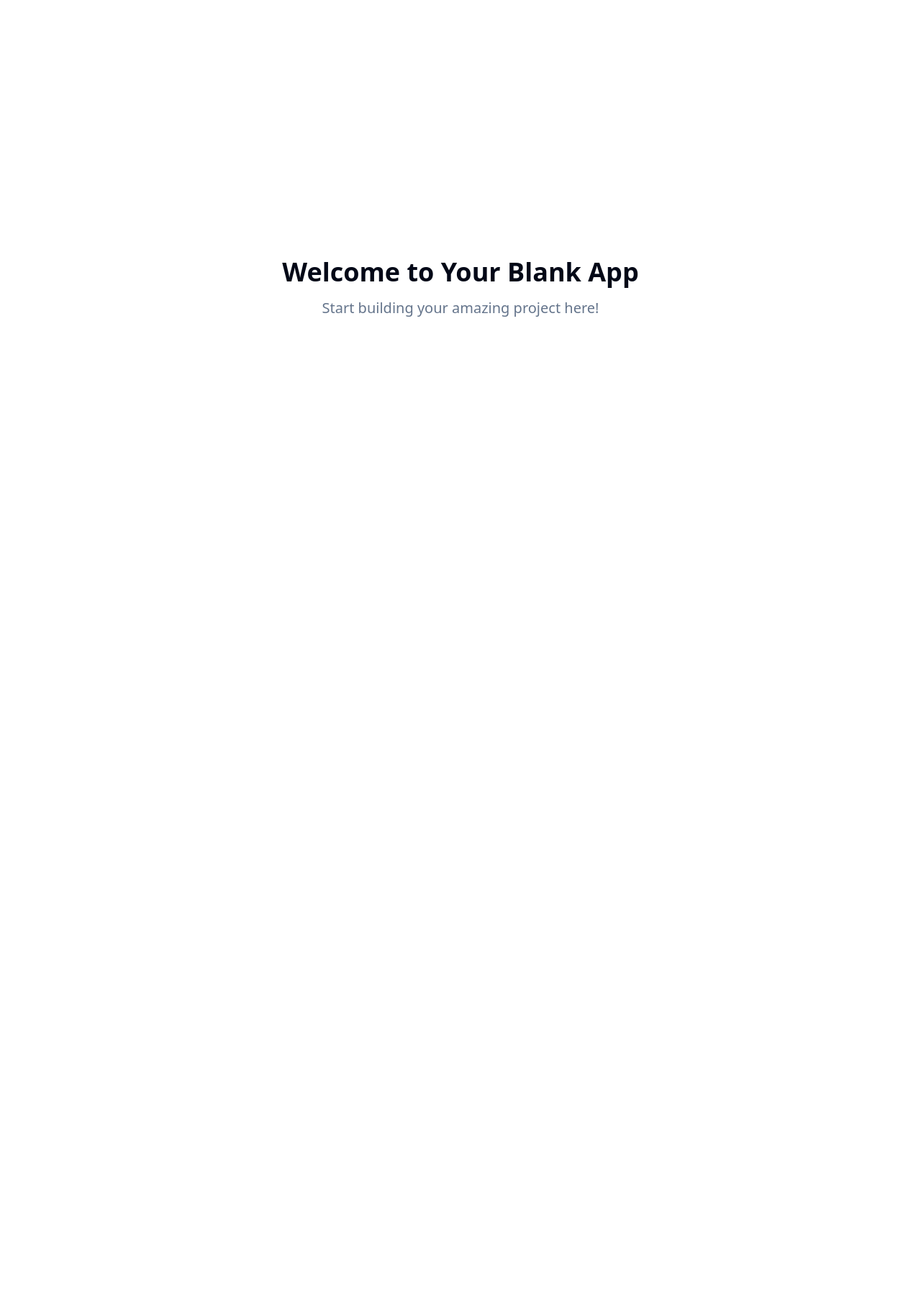
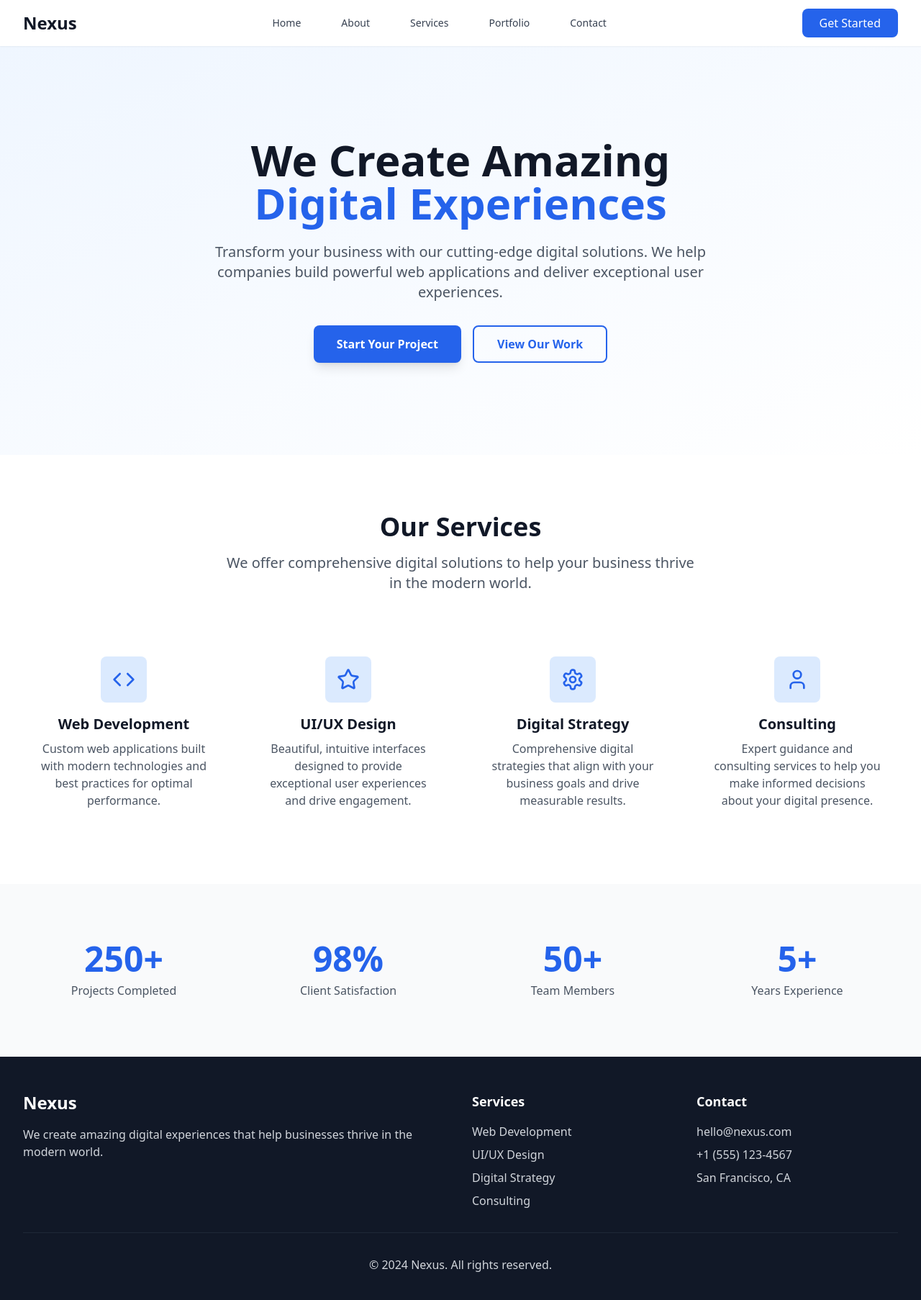
Before and after one commit to devHksingh/design-envato-dream, a React (Vite) app: page / in a window 1280 px wide. Shown: the top 1806 px of the page at 72% size. Before the commit the page ends 800 px from the top, so only its background shows below. Built offline with nearby package versions, Linux system fonts and the light colour scheme.

Commit message:
Implement website design

```diff
--- /dev/null
+++ b/src/components/Footer.tsx
@@ -0,0 +1,42 @@
+
+const Footer = () => {
+  return (
+    <footer className="bg-gray-900 text-white py-12">
+      <div className="max-w-7xl mx-auto px-4 sm:px-6 lg:px-8">
+        <div className="grid grid-cols-1 md:grid-cols-4 gap-8">
+          <div className="col-span-1 md:col-span-2">
+            <h3 className="text-2xl font-bold mb-4">Nexus</h3>
+            <p className="text-gray-300 mb-4">
+              We create amazing digital experiences that help businesses thrive in the modern world.
+            </p>
+          </div>
+
+          <div>
+            <h4 className="text-lg font-semibold mb-4">Services</h4>
+            <ul className="space-y-2 text-gray-300">
+              <li><a href="#" className="hover:text-white transition-colors">Web Development</a></li>
+              <li><a href="#" className="hover:text-white transition-colors">UI/UX Design</a></li>
+              <li><a href="#" className="hover:text-white transition-colors">Digital Strategy</a></li>
+              <li><a href="#" className="hover:text-white transition-colors">Consulting</a></li>
+            </ul>
+          </div>
+
+          <div>
+            <h4 className="text-lg font-semibold mb-4">Contact</h4>
+            <ul className="space-y-2 text-gray-300">
+              <li>hello@nexus.com</li>
+              <li>+1 (555) 123-4567</li>
+              <li>San Francisco, CA</li>
+            </ul>
+          </div>
+        </div>
+
+        <div className="border-t border-gray-800 mt-8 pt-8 text-center text-gray-300">
+          <p>&copy; 2024 Nexus. All rights reserved.</p>
+        </div>
+      </div>
+    </footer>
+  );
+};
+
+export default Footer;
--- /dev/null
+++ b/src/components/Header.tsx
@@ -0,0 +1,88 @@
+
+import { useState } from 'react';
+import { Menu, X } from 'lucide-react';
+
+const Header = () => {
+  const [isMenuOpen, setIsMenuOpen] = useState(false);
+
+  const toggleMenu = () => {
+    setIsMenuOpen(!isMenuOpen);
+  };
+
+  return (
+    <header className="bg-white shadow-sm sticky top-0 z-50">
+      <div className="max-w-7xl mx-auto px-4 sm:px-6 lg:px-8">
+        <div className="flex justify-between items-center h-16">
+          {/* Logo */}
+          <div className="flex-shrink-0">
+            <h1 className="text-2xl font-bold text-gray-900">Nexus</h1>
+          </div>
+
+          {/* Desktop Navigation */}
+          <nav className="hidden md:flex space-x-8">
+            <a href="#" className="text-gray-700 hover:text-blue-600 px-3 py-2 text-sm font-medium transition-colors">
+              Home
+            </a>
+            <a href="#" className="text-gray-700 hover:text-blue-600 px-3 py-2 text-sm font-medium transition-colors">
+              About
+            </a>
+            <a href="#" className="text-gray-700 hover:text-blue-600 px-3 py-2 text-sm font-medium transition-colors">
+              Services
+            </a>
+            <a href="#" className="text-gray-700 hover:text-blue-600 px-3 py-2 text-sm font-medium transition-colors">
+              Portfolio
+            </a>
+            <a href="#" className="text-gray-700 hover:text-blue-600 px-3 py-2 text-sm font-medium transition-colors">
+              Contact
+            </a>
+          </nav>
+
+          {/* CTA Button */}
+          <div className="hidden md:flex">
+            <button className="bg-blue-600 text-white px-6 py-2 rounded-lg font-medium hover:bg-blue-700 transition-colors">
+              Get Started
+            </button>
+          </div>
+
+          {/* Mobile menu button */}
+          <div className="md:hidden">
+            <button
+              onClick={toggleMenu}
+              className="text-gray-700 hover:text-blue-600 p-2"
+            >
+              {isMenuOpen ? <X size={24} /> : <Menu size={24} />}
+            </button>
+          </div>
+        </div>
+
+        {/* Mobile Navigation */}
+        {isMenuOpen && (
+          <div className="md:hidden pb-4">
+            <div className="space-y-2">
+              <a href="#" className="block text-gray-700 hover:text-blue-600 px-3 py-2 text-sm font-medium">
+                Home
+              </a>
+              <a href="#" className="block text-gray-700 hover:text-blue-600 px-3 py-2 text-sm font-medium">
+                About
+              </a>
+              <a href="#" className="block text-gray-700 hover:text-blue-600 px-3 py-2 text-sm font-medium">
+                Services
+              </a>
+              <a href="#" className="block text-gray-700 hover:text-blue-600 px-3 py-2 text-sm font-medium">
+                Portfolio
+              </a>
+              <a href="#" className="block text-gray-700 hover:text-blue-600 px-3 py-2 text-sm font-medium">
+                Contact
+              </a>
+              <button className="w-full mt-4 bg-blue-600 text-white px-6 py-2 rounded-lg font-medium hover:bg-blue-700 transition-colors">
+                Get Started
+              </button>
+            </div>
+          </div>
+        )}
+      </div>
+    </header>
+  );
+};
+
+export default Header;
--- /dev/null
+++ b/src/components/Hero.tsx
@@ -0,0 +1,29 @@
+
+const Hero = () => {
+  return (
+    <section className="bg-gradient-to-br from-blue-50 to-white py-20 lg:py-32">
+      <div className="max-w-7xl mx-auto px-4 sm:px-6 lg:px-8">
+        <div className="text-center">
+          <h1 className="text-4xl md:text-6xl font-bold text-gray-900 mb-6 animate-fade-in">
+            We Create Amazing
+            <span className="block text-blue-600">Digital Experiences</span>
+          </h1>
+          <p className="text-xl text-gray-600 mb-8 max-w-3xl mx-auto animate-fade-in">
+            Transform your business with our cutting-edge digital solutions. We help companies
+            build powerful web applications and deliver exceptional user experiences.
+          </p>
+          <div className="flex flex-col sm:flex-row gap-4 justify-center animate-fade-in">
+            <button className="bg-blue-600 text-white px-8 py-3 rounded-lg font-semibold hover:bg-blue-700 transition-all hover:scale-105 shadow-lg">
+              Start Your Project
+            </button>
+            <button className="border-2 border-blue-600 text-blue-600 px-8 py-3 rounded-lg font-semibold hover:bg-blue-600 hover:text-white transition-all">
+              View Our Work
+            </button>
+          </div>
+        </div>
+      </div>
+    </section>
+  );
+};
+
+export default Hero;
--- /dev/null
+++ b/src/components/Services.tsx
@@ -0,0 +1,66 @@
+
+import { Code, Star, Settings, User } from 'lucide-react';
+
+const Services = () => {
+  const services = [
+    {
+      icon: Code,
+      title: 'Web Development',
+      description: 'Custom web applications built with modern technologies and best practices for optimal performance.',
+    },
+    {
+      icon: Star,
+      title: 'UI/UX Design',
+      description: 'Beautiful, intuitive interfaces designed to provide exceptional user experiences and drive engagement.',
+    },
+    {
+      icon: Settings,
+      title: 'Digital Strategy',
+      description: 'Comprehensive digital strategies that align with your business goals and drive measurable results.',
+    },
+    {
+      icon: User,
+      title: 'Consulting',
+      description: 'Expert guidance and consulting services to help you make informed decisions about your digital presence.',
+    },
+  ];
+
+  return (
+    <section className="py-20 bg-white">
+      <div className="max-w-7xl mx-auto px-4 sm:px-6 lg:px-8">
+        <div className="text-center mb-16">
+          <h2 className="text-3xl md:text-4xl font-bold text-gray-900 mb-4">
+            Our Services
+          </h2>
+          <p className="text-xl text-gray-600 max-w-2xl mx-auto">
+            We offer comprehensive digital solutions to help your business thrive in the modern world.
+          </p>
+        </div>
+
+        <div className="grid grid-cols-1 md:grid-cols-2 lg:grid-cols-4 gap-8">
+          {services.map((service, index) => {
+            const IconComponent = service.icon;
+            return (
+              <div
+                key={index}
+                className="text-center p-6 rounded-lg hover:shadow-lg transition-all duration-300 hover:-translate-y-2 group"
+              >
+                <div className="inline-flex items-center justify-center w-16 h-16 bg-blue-100 rounded-lg mb-4 group-hover:bg-blue-600 transition-colors">
+                  <IconComponent className="w-8 h-8 text-blue-600 group-hover:text-white transition-colors" />
+                </div>
+                <h3 className="text-xl font-semibold text-gray-900 mb-2">
+                  {service.title}
+                </h3>
+                <p className="text-gray-600">
+                  {service.description}
+                </p>
+              </div>
+            );
+          })}
+        </div>
+      </div>
+    </section>
+  );
+};
+
+export default Services;
--- /dev/null
+++ b/src/components/Stats.tsx
@@ -0,0 +1,30 @@
+
+const Stats = () => {
+  const stats = [
+    { number: '250+', label: 'Projects Completed' },
+    { number: '98%', label: 'Client Satisfaction' },
+    { number: '50+', label: 'Team Members' },
+    { number: '5+', label: 'Years Experience' },
+  ];
+
+  return (
+    <section className="py-20 bg-gray-50">
+      <div className="max-w-7xl mx-auto px-4 sm:px-6 lg:px-8">
+        <div className="grid grid-cols-2 md:grid-cols-4 gap-8">
+          {stats.map((stat, index) => (
+            <div key={index} className="text-center">
+              <div className="text-4xl md:text-5xl font-bold text-blue-600 mb-2">
+                {stat.number}
+              </div>
+              <div className="text-gray-600 font-medium">
+                {stat.label}
+              </div>
+            </div>
+          ))}
+        </div>
+      </div>
+    </section>
+  );
+};
+
+export default Stats;
--- a/src/pages/Index.tsx
+++ b/src/pages/Index.tsx
@@ -1,12 +1,18 @@
-// Update this page (the content is just a fallback if you fail to update the page)
+
+import Header from '../components/Header';
+import Hero from '../components/Hero';
+import Services from '../components/Services';
+import Stats from '../components/Stats';
+import Footer from '../components/Footer';
 
 const Index = () => {
   return (
-    <div className="min-h-screen flex items-center justify-center bg-background">
-      <div className="text-center">
-        <h1 className="text-4xl font-bold mb-4">Welcome to Your Blank App</h1>
-        <p className="text-xl text-muted-foreground">Start building your amazing project here!</p>
-      </div>
+    <div className="min-h-screen">
+      <Header />
+      <Hero />
+      <Services />
+      <Stats />
+      <Footer />
     </div>
   );
 };
--- a/tailwind.config.ts
+++ b/tailwind.config.ts
@@ -1,3 +1,4 @@
+
 import type { Config } from "tailwindcss";
 
 export default {
@@ -84,11 +85,22 @@ export default {
 					to: {
 						height: '0'
 					}
+				},
+				'fade-in': {
+					'0%': {
+						opacity: '0',
+						transform: 'translateY(20px)'
+					},
+					'100%': {
+						opacity: '1',
+						transform: 'translateY(0)'
+					}
 				}
 			},
 			animation: {
 				'accordion-down': 'accordion-down 0.2s ease-out',
-				'accordion-up': 'accordion-up 0.2s ease-out'
+				'accordion-up': 'accordion-up 0.2s ease-out',
+				'fade-in': 'fade-in 0.6s ease-out'
 			}
 		}
 	},
```
